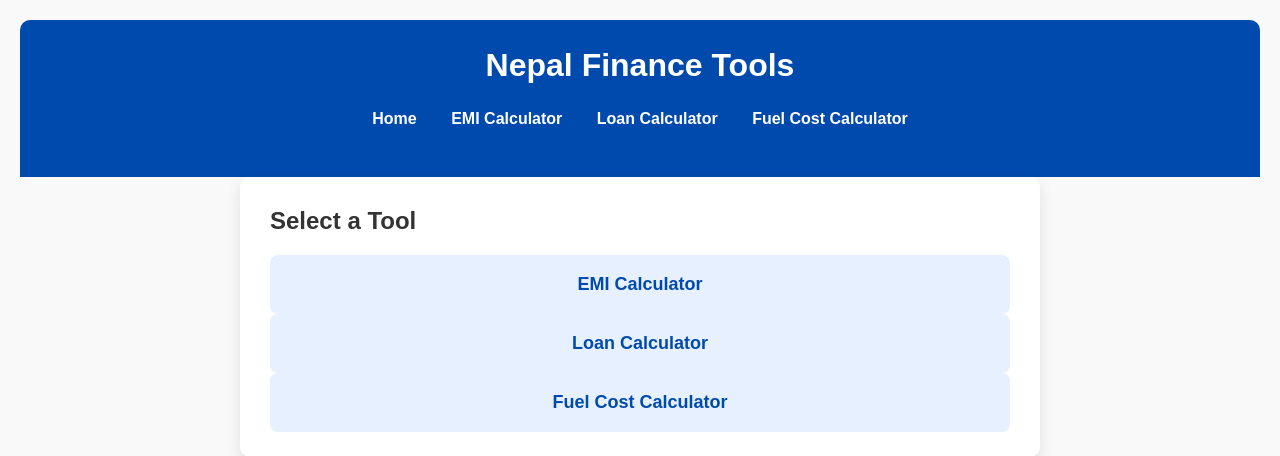
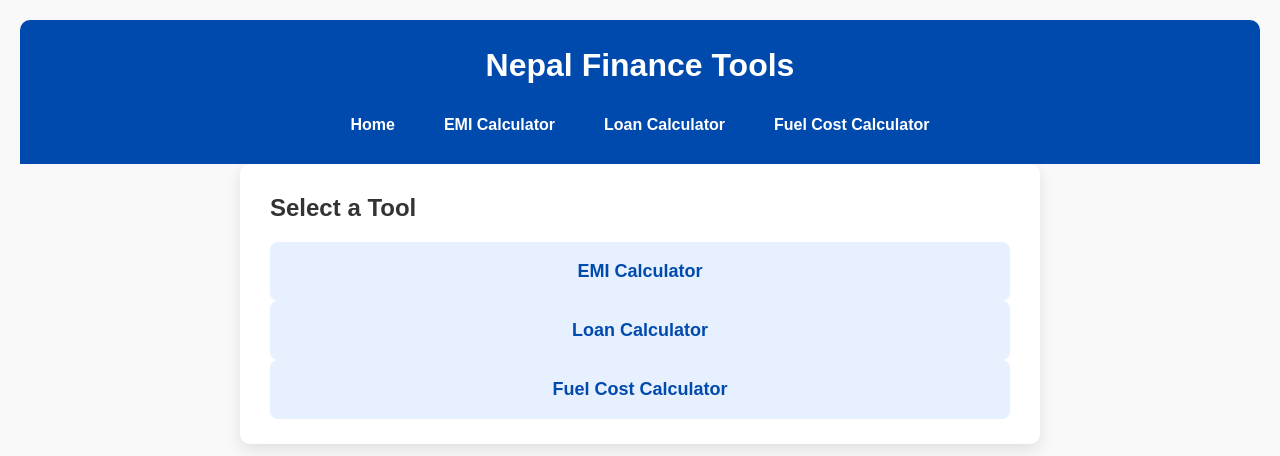
Before and after one commit to Sawbean/nepal-finance-tools, a Flask app: page / in a window 1280 px wide. Shown: the top 456 px of the page. Run offline with Flask 3, Linux system fonts and the light colour scheme.

Commit message:
inmodified:   templates/base.html Update navbar and UI styles

```diff
--- a/static/style.css
+++ b/static/style.css
@@ -38,20 +38,25 @@ h1, h2 {
 
 /* Navigation links */
 nav {
-    text-align: center;
-    margin-bottom: 25px;
+    margin-top: 10px;
+    display: flex;
+    justify-content: center;
+    gap: 25px;
 }
 
+/* Navigation links */
 nav a {
-    margin: 0 15px;
     text-decoration: none;
-    color: white;   /* change this */
+    color: white;
     font-weight: bold;
-    transition: 0.3s;
+    padding: 6px 12px;
+    border-radius: 6px;
+    transition: background-color 0.3s, color 0.3s;
 }
 
 nav a:hover {
-    color: #ffd700;   /* gold hover effect */
+    background-color: rgba(255, 255, 255, 0.2);
+    color: #ffd700;
 }
 
 /* Forms */
```
